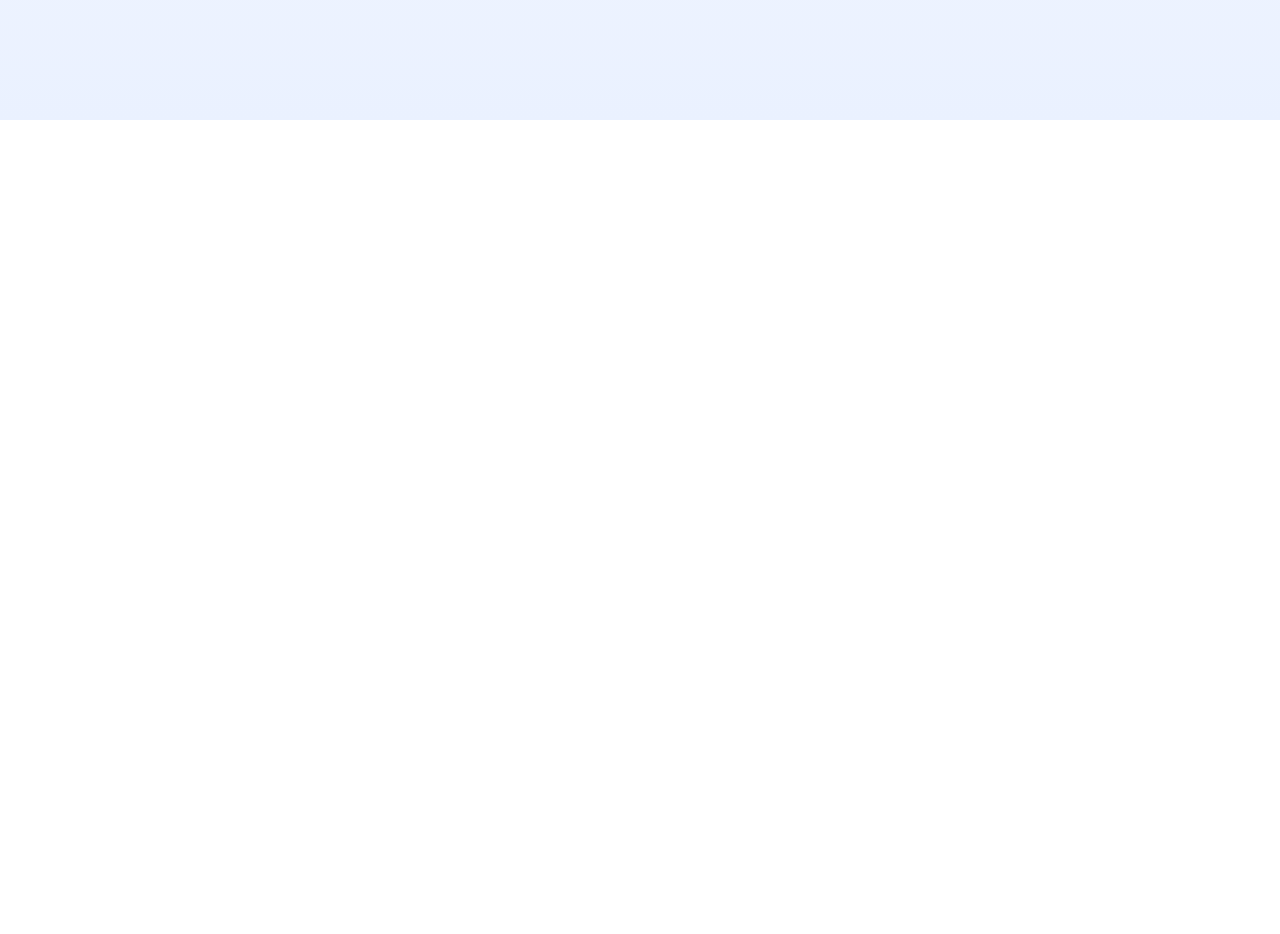
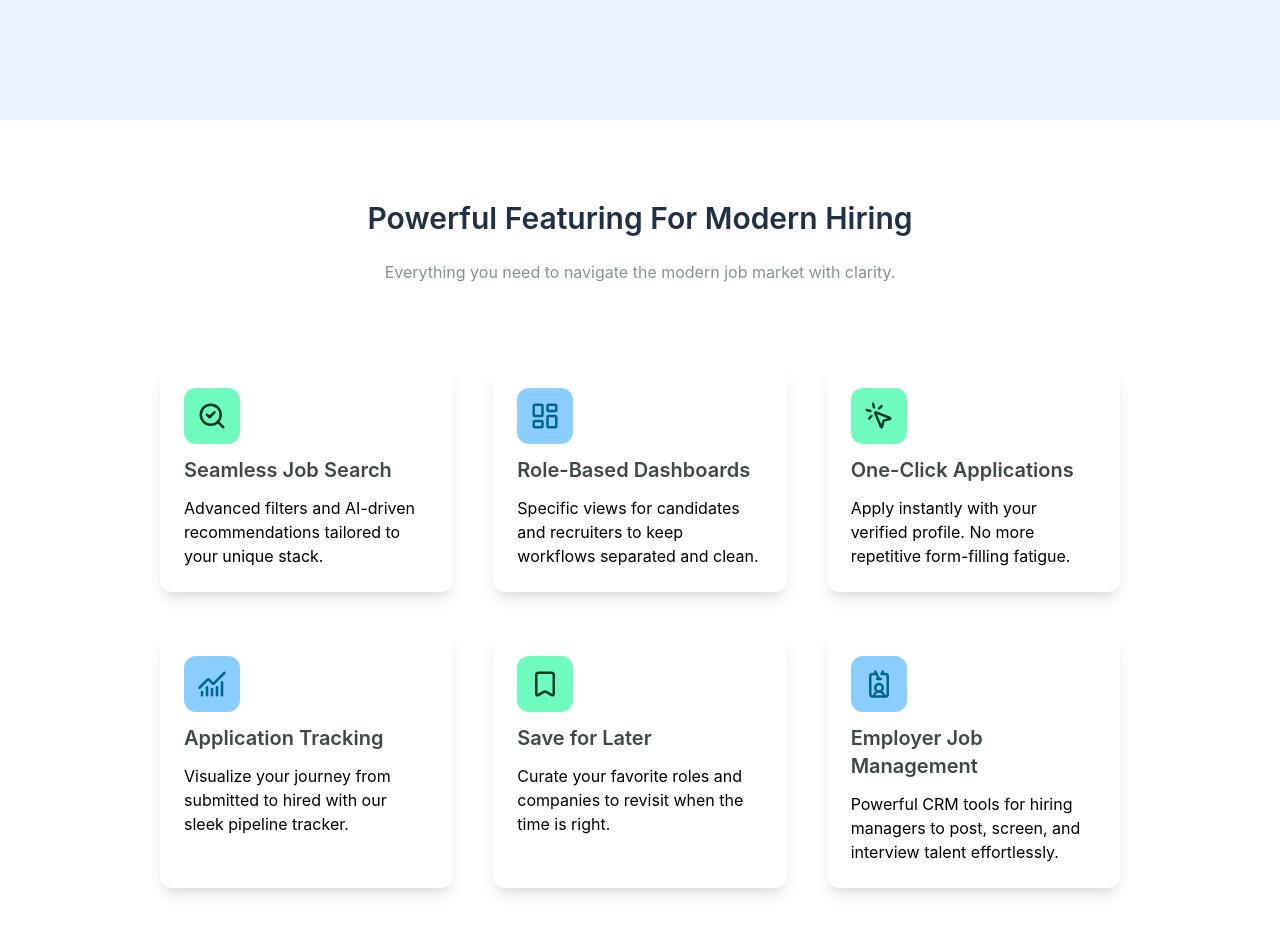
Before and after one commit to kmabdullah682/Job-application-full-stack, a React app in the folder frontend/: page / in a window 1280 px wide. Shown: the part 920-1854 px from the top of the page. Before the commit the page ends 1040 px from the top, so only its background shows below. Built offline with nearby package versions, Linux system fonts and the light colour scheme; the HTML template or start-up script is replaced by a standard one.

Commit message:
features done

```diff
--- a/frontend/src/App.jsx
+++ b/frontend/src/App.jsx
@@ -1,3 +1,4 @@
+import Features from "./components/Features"
 import HeroSection from "./components/HeroSection"
 import Navbar from "./components/Navbar"
 
@@ -6,6 +7,7 @@ const App = () => {
     <main className="min-h-screen w-full relative">
       <Navbar />
       <HeroSection />
+      <Features />
     </main>
   )
 }
--- /dev/null
+++ b/frontend/src/components/Features.jsx
@@ -0,0 +1,52 @@
+import { SearchCheck , LayoutDashboard , MousePointerClick , ChartNoAxesCombined , Bookmark  , IdCardLanyard  } from "lucide-react"
+
+const Features = () => {
+  return (
+    <section className="h-[130vh] bg-[#ffffff] p-20">
+      <div className="flex items-center gap-6 flex-col">
+        <h3 className="capitalize text-center text-3xl font-semibold text-[#213145]">powerful featuring for modern hiring</h3>
+        <p className="text-[#87948C]">Everything you need to navigate the modern job market with clarity.</p>
+      </div>
+      <div className="p-20 grid grid-cols-3 gap-10">
+          <div className="flex flex-col gap-3 bg-white rounded-xl shadow-lg p-6 transition-all duration-500 hover:scale-95">
+            <div className="w-14 h-14 flex items-center justify-center bg-[#6FFBBE] rounded-xl text-[#003824]"><SearchCheck size={30} /></div>
+              <h4 className="text-xl font-semibold text-[#3E4943]">Seamless Job Search</h4>
+              <p>Advanced filters and AI-driven recommendations tailored to your unique stack.</p>
+          </div>
+
+          <div className="flex flex-col gap-3 bg-white rounded-xl shadow-lg p-6 transition-all duration-500 hover:scale-95">
+            <div className="w-14 h-14 flex items-center justify-center bg-[#89CEFF] rounded-xl text-[#006591]"><LayoutDashboard size={30} /></div>
+              <h4 className="text-xl font-semibold text-[#3E4943]">Role-Based Dashboards</h4>
+              <p>Specific views for candidates and recruiters to keep workflows separated and clean.</p>
+          </div>
+
+          <div className="flex flex-col gap-3 bg-white rounded-xl shadow-lg p-6 transition-all duration-500 hover:scale-95">
+            <div className="w-14 h-14 flex items-center justify-center bg-[#6FFBBE] rounded-xl text-[#003824]"><MousePointerClick size={30} /></div>
+              <h4 className="text-xl font-semibold text-[#3E4943]">One-Click Applications</h4>
+              <p>Apply instantly with your verified profile. No more repetitive form-filling fatigue.</p>
+          </div>
+
+          <div className="flex flex-col gap-3 bg-white rounded-xl shadow-lg p-6 transition-all duration-500 hover:scale-95">
+            <div className="w-14 h-14 flex items-center justify-center bg-[#89CEFF] rounded-xl text-[#006591]"><ChartNoAxesCombined size={30} /></div>
+              <h4 className="text-xl font-semibold text-[#3E4943]">Application Tracking</h4>
+              <p>Visualize your journey from submitted to hired with our sleek pipeline tracker.</p>
+          </div>
+
+          <div className="flex flex-col gap-3 bg-white rounded-xl shadow-lg p-6 transition-all duration-500 hover:scale-95">
+            <div className="w-14 h-14 flex items-center justify-center bg-[#6FFBBE] rounded-xl text-[#003824]"><Bookmark size={30} /></div>
+              <h4 className="text-xl font-semibold text-[#3E4943]">Save for Later</h4>
+              <p>Curate your favorite roles and companies to revisit when the time is right.</p>
+          </div>
+
+          <div className="flex flex-col gap-3 bg-white rounded-xl shadow-lg p-6 transition-all duration-500 hover:scale-95">
+            <div className="w-14 h-14 flex items-center justify-center bg-[#89CEFF] rounded-xl text-[#006591]"><IdCardLanyard size={30} /></div>
+              <h4 className="text-xl font-semibold text-[#3E4943]">Employer Job Management</h4>
+              <p>Powerful CRM tools for hiring managers to post, screen, and interview talent effortlessly.</p>
+          </div>
+
+      </div>
+    </section>
+  )
+}
+
+export default Features
--- a/frontend/src/components/Navbar.jsx
+++ b/frontend/src/components/Navbar.jsx
@@ -8,7 +8,7 @@ const Navbar = () => {
 
 
   return (
-    <nav className="ml-10 fixed mt-10">
+    <nav className="ml-10 fixed mt-10 z-10">
         <div className="flex items-center  gap-40">
               <img src={logo} alt="logo" className="h-10 w-auto select-none object-contain cursor-pointer" />
               <div className="bg-[#FAFAFA] h-13 w-150 border border-gray-400 rounded-full px-5 py-2">
--- /dev/null
+++ b/frontend/src/contents/Features.content.js
@@ -0,0 +1,39 @@
+const contents = [
+  {
+    title: "Seamless Job Search",
+    description:
+      "Advanced filters and AI-driven recommendations tailored to your unique stack.",
+  },
+
+  {
+    title: "Role-Based Dashboards",
+    description:
+      "Specific views for candidates and recruiters to keep workflows separated and clean.",
+  },
+
+  {
+    title: "One-Click Applications",
+    description:
+      "Apply instantly with your verified profile. No more repetitive form-filling fatigue.",
+  },
+
+  {
+    title: "Application Tracking",
+    description:
+      "Visualize your journey from submitted to hired with our sleek pipeline tracker.",
+  },
+
+  {
+    title: "Save for Later",
+    description:
+      "Curate your favorite roles and companies to revisit when the time is right.",
+  },
+
+  {
+    title: "Employer Job Management",
+    description:
+      "Powerful CRM tools for hiring managers to post, screen, and interview talent effortlessly.",
+  },
+];
+
+export { contents };
```
